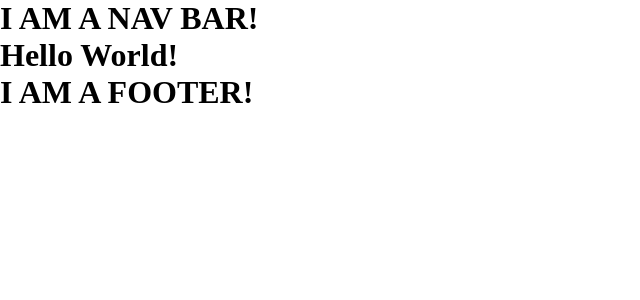
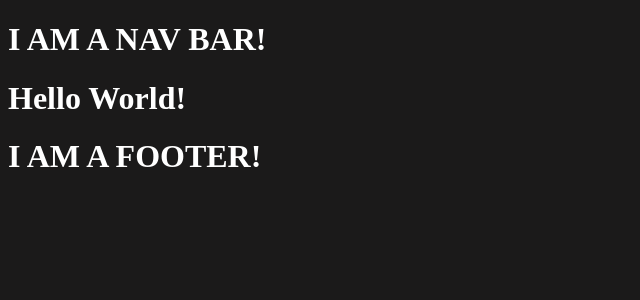
Before and after one commit to nbuendia/nbuendia.github.io, a React app: page /#/ in a window 1280 px wide. Shown: the top 300 px of the page, without its empty margins (0-640 px from the left). Built offline with nearby package versions, Linux system fonts and the light colour scheme.

Commit message:
cleaned up css

```diff
--- a/public/style.css
+++ b/public/style.css
@@ -1,5 +1,11 @@
-* {
-  margin: 0;
-  padding: 0;
-  box-sizing: border-box;
+@import url("https://fonts.googleapis.com/css2?family=Architects+Daughter&display=swap");
+
+body {
+  background-color: rgb(27, 26, 26);
+  color: white;
 }
+
+.gif {
+  border-radius: 10px;
+  box-shadow: 1px 1px 20px 5px black;
+}
```
